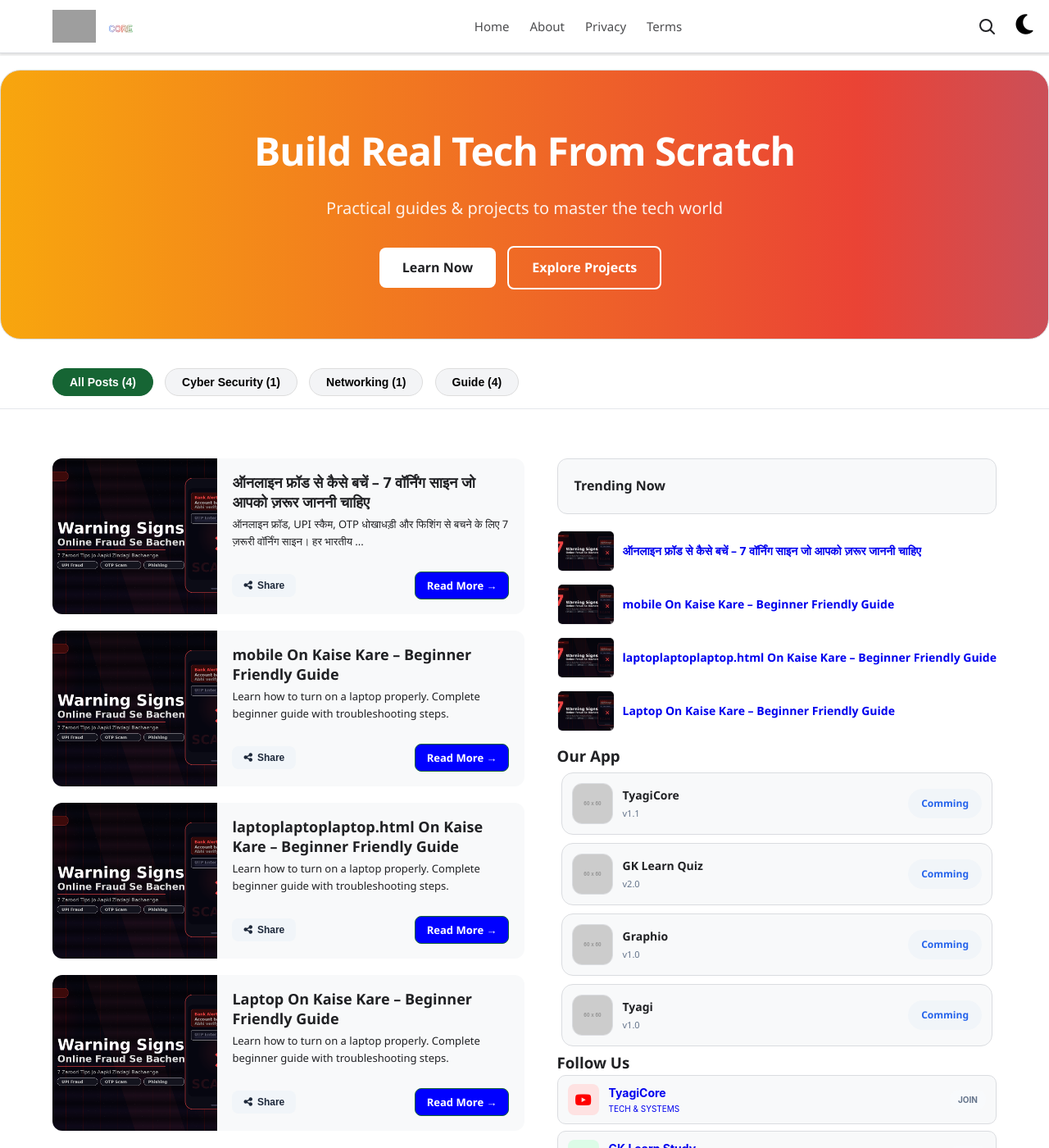
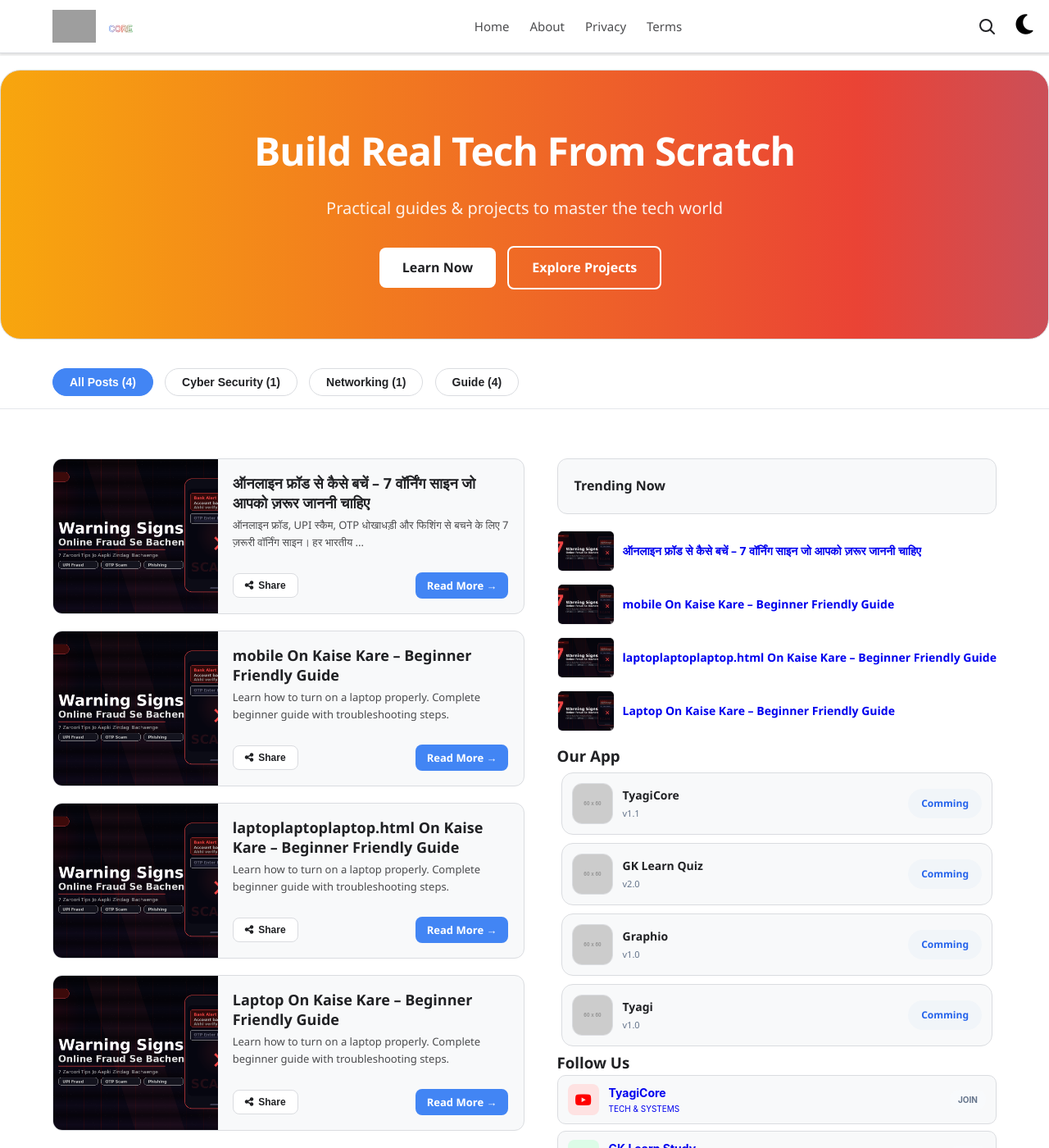
Before and after one commit to HimanshuTyagiJi/TyagiCore, a Jekyll site: the page built from index.html, in a window 1280 px wide and 1400 px high. Shown: the whole window at 82% size. Built offline with Jekyll 4.4.1, drawn with Linux system fonts in a browser that asks for light colours; the list of posts is cut into pages by our own code; comment, search, counter and statistics services are not loaded; grey boxes are pictures that could not be loaded.

Commit message:
Update index.html

```diff
--- a/index.html
+++ b/index.html
@@ -23,7 +23,11 @@ layout: default
       {% for p in sorted_posts %}
       <div class="horizontal-post-card js-post" data-categories="{{ p.categories | join: ',' }}">
          <div class="post-img">
-            <img src="{{ p.image | default: 'https://tyagicore.gklearnstudy.in/assets/images/thumbnail-online-fraud.png' }}" alt="{{ p.title }}">
+            {% if p.image %}
+               <img src="{{ p.image | relative_url }}" alt="{{ p.title }}" loading="lazy">
+            {% else %}
+               <img src="https://tyagicore.gklearnstudy.in/assets/images/thumbnail-online-fraud.png" alt="{{ p.title }}" loading="lazy">
+            {% endif %}
          </div>
          <div class="post-info">
             <div class="post-top-meta">
@@ -47,28 +51,28 @@ layout: default
    .cat-full-width-scroll { width: 100%;  border-bottom: 1px solid #e5e7eb; padding: 15px 0; margin-bottom: 20px; }
    .cat-inner-scroll { display: block !important; overflow-x: auto !important; white-space: nowrap !important; padding: 0 5%; scrollbar-width: none; -webkit-overflow-scrolling: touch; }
    .cat-inner-scroll::-webkit-scrollbar { display: none; }
-   .cat-btn { display: inline-block !important; padding: 8px 20px; margin-right: 10px; background: #f3f4f6; border: 1px solid #ddd; border-radius: 50px; font-size: 14px; font-weight: 700; cursor: pointer; transition: 0.2s; }
-   .cat-btn.active { background: #166534; color: #fff; border-color: #166534; }
+   .cat-btn { display: inline-block !important; padding: 8px 20px; margin-right: 10px; background: var(--bg); border: 1px solid var(--border-color); border-radius: 50px; font-size: 14px; font-weight: 700; cursor: pointer; transition: 0.2s; color: var(--text-color); }
+   .cat-btn.active { background: #4285F4; color: #fff; border-color: #4285F4; }
    /* POST CARDS STYLES */
-   .horizontal-post-card { display: none; background:var(--card-bg); border-radius: 12px; margin-bottom: 20px; overflow: hidden; height: 190px; display: flex; transition: 0.3s; }
-   .horizontal-post-card:hover { border-color: #166534; box-shadow: 0 5px 15px rgba(0,0,0,0.05); }
+   .horizontal-post-card { display: none; background:var(--card-bg); border-radius: 12px; margin-bottom: 20px; overflow: hidden; height: 190px; display: flex; transition: 0.3s; border: 1px solid var(--border-color); }
+   .horizontal-post-card:hover { border-color: #4285F4; box-shadow: 0 4px 12px rgba(0,0,0,0.05); }
    .post-img { width: 35%; min-width: 130px; }
    .post-img img { width: 100%; height: 100%; object-fit: cover; }
    .post-info { width: 65%; padding: 18px; display: flex; flex-direction: column; justify-content: space-between; }
    .post-info h2 { font-size: 18px; font-weight: 800; line-height: 1.3; margin-bottom: 5px; }
    .post-info h2 a { text-decoration: none; color:var(--text-color); }
-   .post-info p { font-size: 13px; color: var(--text-color); }
+   .post-info p { font-size: 13px; color: var(--text-color); opacity: 0.8; }
    /* FOOTER BUTTONS */
    .post-footer { display: flex; justify-content: space-between; align-items: center; margin-top: 10px; }
-   .native-share-btn { background: #f1f5f9; color: #1e293b; border: none; padding: 7px 14px; border-radius: 8px; font-size: 12px; font-weight: 700; cursor: pointer; display: flex; align-items: center; gap: 6px; }
-   .native-share-btn:hover { background: #e2e8f0; color: #166534; }
-   .read-link { color: #ffffff;    background: blue; font-weight: 800; text-decoration: none; font-size: 13px; border: 1px solid #166534; padding: 6px 14px; border-radius: 8px; }
-   .read-link:hover { background: #166534; color: #fff; }
+   .native-share-btn { background: var(--bg); color: var(--text-color); border: 1px solid var(--border-color); padding: 7px 14px; border-radius: 8px; font-size: 12px; font-weight: 700; cursor: pointer; display: flex; align-items: center; gap: 6px; }
+   .native-share-btn:hover { background: var(--border-color); color: #4285F4; }
+   .read-link { color: #ffffff; background: #4285F4; font-weight: 800; text-decoration: none; font-size: 13px; padding: 6px 14px; border-radius: 8px; transition: 0.2s; }
+   .read-link:hover { background: #1a73e8; }
    /* PAGINATION STYLING */
    .pagination-center { text-align: center; padding: 30px 0; display: flex; justify-content: center; gap: 10px; }
-   .page-btn { padding: 8px 16px; border: 1px solid #ddd; background: #fff; cursor: pointer; border-radius: 8px; font-weight: 700; transition: 0.2s; }
-   .page-btn.active { background: #166534; color: #fff; border-color: #166534; }
-   .page-btn:hover:not(.active) { background: #f3f4f6; }
+   .page-btn { padding: 8px 16px; border: 1px solid var(--border-color); background: var(--card-bg); color: var(--text-color); cursor: pointer; border-radius: 8px; font-weight: 700; transition: 0.2s; }
+   .page-btn.active { background: #4285F4; color: #fff; border-color: #4285F4; }
+   .page-btn:hover:not(.active) { background: var(--bg); }
    @media (max-width: 768px) {
    .horizontal-post-card { flex-direction: column; height: auto; }
    .post-img, .post-info { width: 100%; }
```
